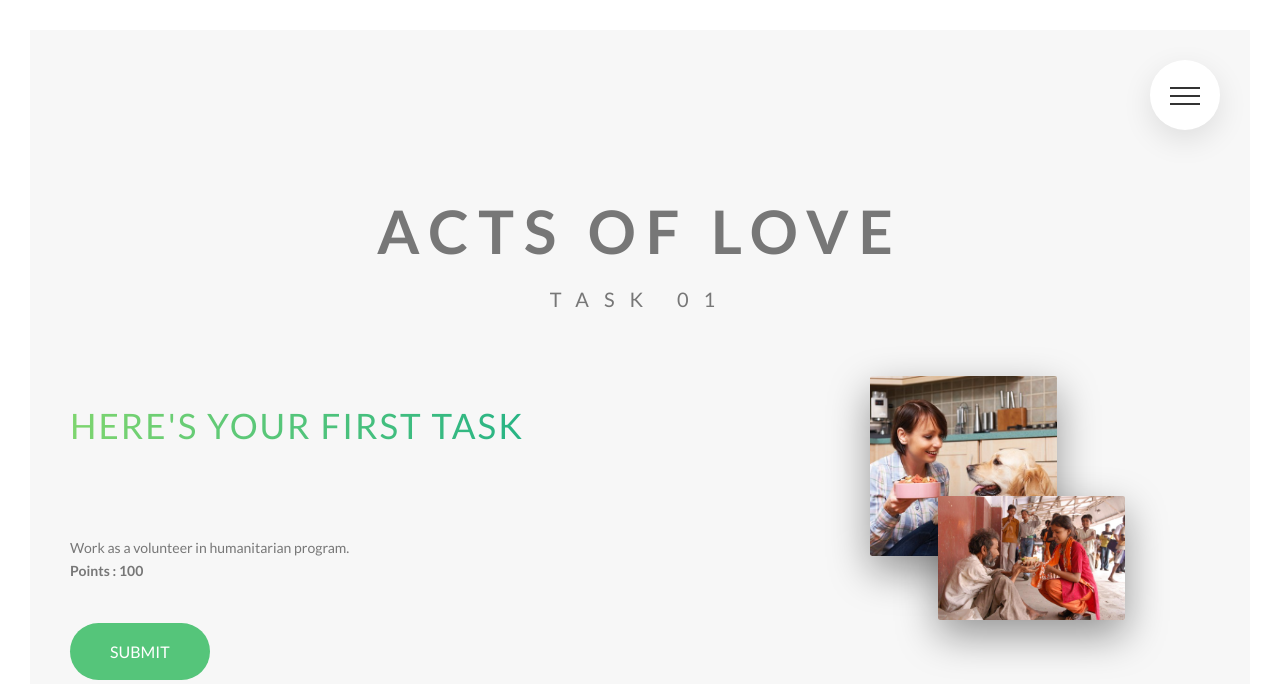
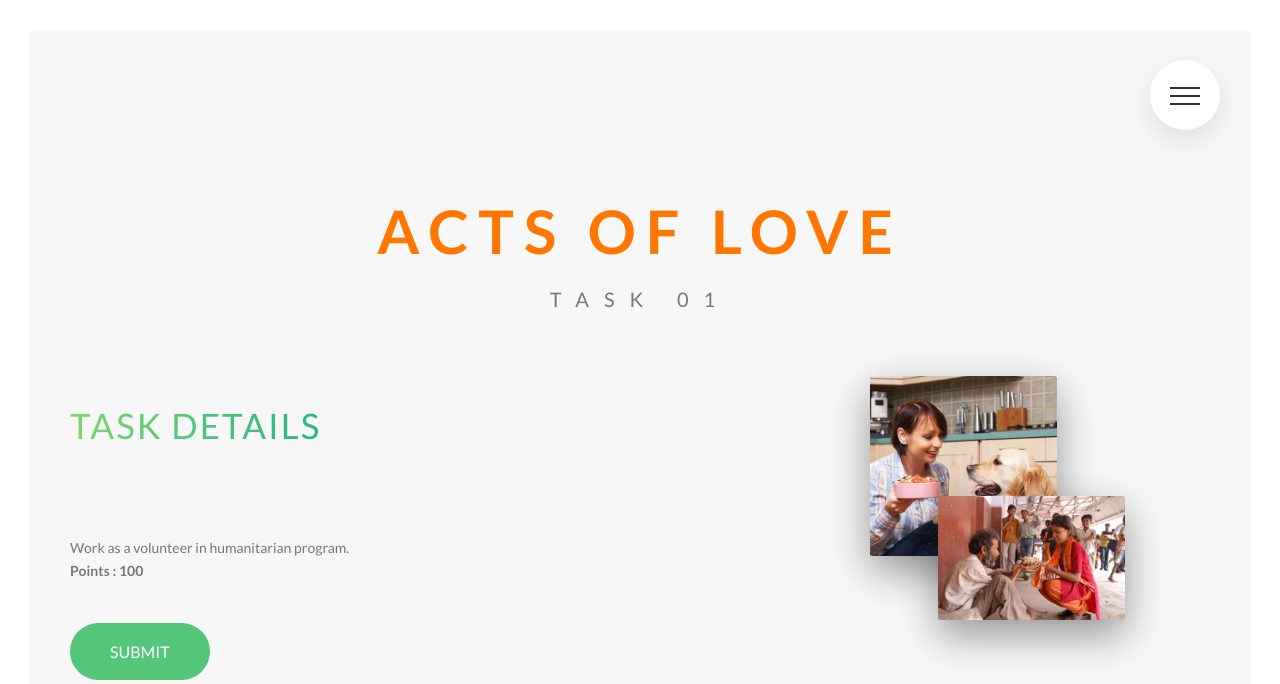
Before and after one commit to JahnnobiRahman/captain_earth, a PHP site: page /task1.html in a window 1280 px wide. Shown: the top 684 px of the page. Run offline with PHP 8.4, Linux system fonts and the light colour scheme.

Commit message:
heading color change, new class add name heading-primary--task_aol

```diff
--- a/sass/base/_typography.scss
+++ b/sass/base/_typography.scss
@@ -7,13 +7,35 @@ body {
 }
 
 .heading-primary {
-    color: $color-white;
+
     text-transform: uppercase;
 
     backface-visibility: hidden;
     margin-bottom: 6rem;
 
     &--main {
+        color: $color-white;
+        display: block;
+        font-size: 6rem;
+        font-weight: 700;
+        letter-spacing: 1rem;
+
+        animation-name: moveInLeft;
+        animation-duration: 1s;
+        animation-timing-function: ease-out;
+
+        @include respond(phone) {
+            letter-spacing: 1rem;
+            font-family: 5rem;
+        }
+        /*
+        animation-delay: 3s;
+        animation-iteration-count: 3;
+        */
+    }
+
+    &--task_aol {
+        color: $color-red-light;
         display: block;
         font-size: 6rem;
         font-weight: 700;
--- a/task1.html
+++ b/task1.html
@@ -43,7 +43,7 @@
 
             <div class="row">
                 <center>
-                    <h1 class="heading-primary--main">
+                    <h1 class="heading-primary--task_aol">
                         <span class="">ACTS OF LOVE</span>
                     </h1>
                     <h1 class="heading-primary--sub">
@@ -58,7 +58,7 @@
                 <div class="col-2-of-3">
                     <div class="u-margin-bottom-big">
                         <h5 class="heading-secondary">
-                            Here's your first task
+                            Task details
                         </h5>
             </div>
 
```
Also changed, not shown: css/style.comp.css (+18 -1 lines), css/style.concat.css (+18 -1 lines), css/style.prefix.css (+22 -2 lines), css/style.css.
